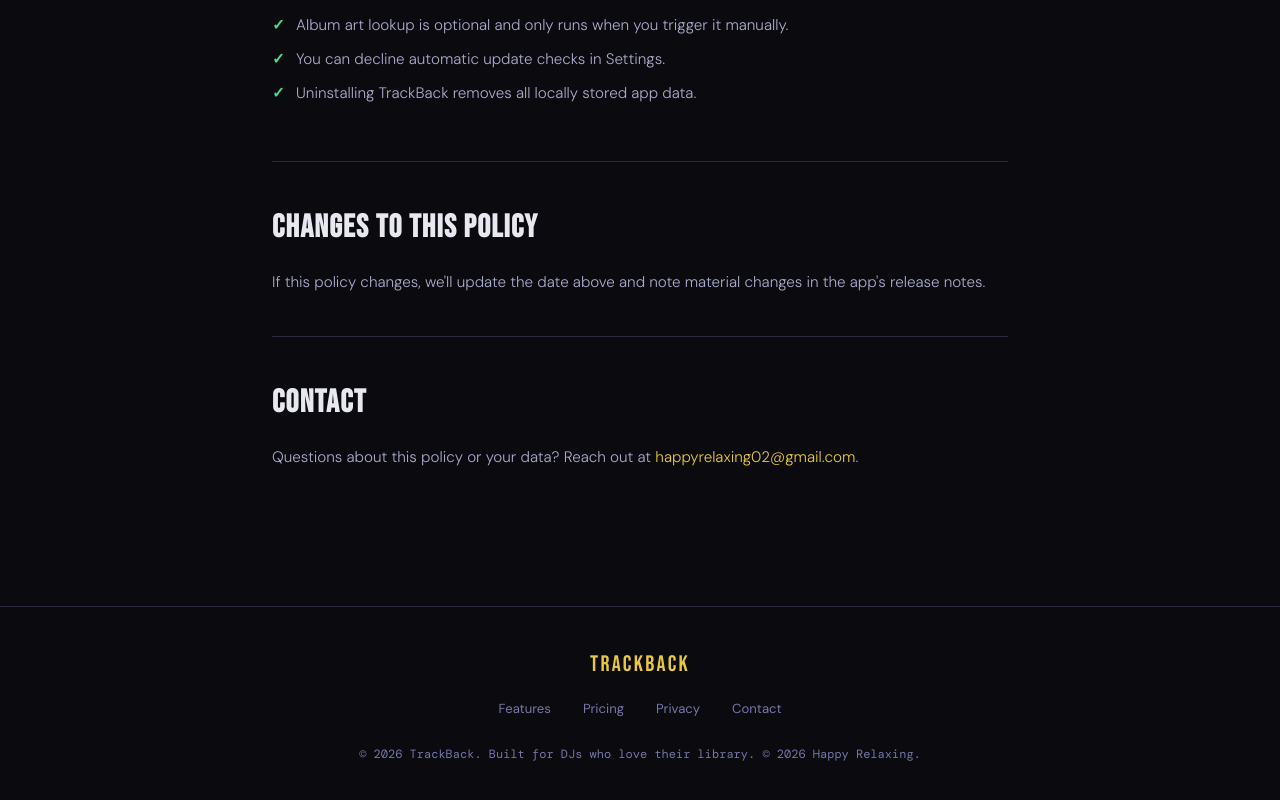
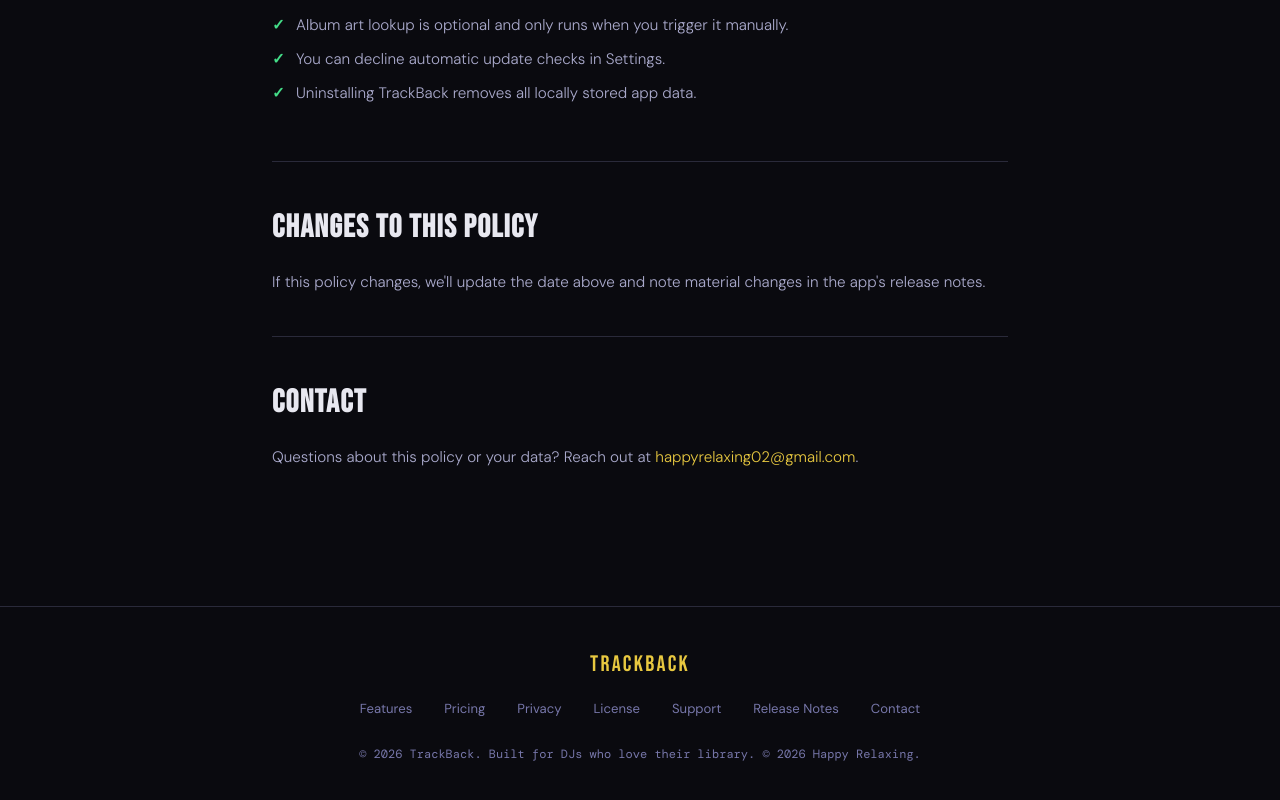
Before and after one commit to csltrains96/TrackBack-DJ-Player-Site, a plain HTML site: page privacy.html in a window 1280 px wide. Shown: the part 1708-2508 px from the top of the page. Drawn offline with nearby package versions, Linux system fonts and the light colour scheme.

Commit message:
Update privacy.html

```diff
--- a/privacy.html
+++ b/privacy.html
@@ -167,6 +167,7 @@
 }
 .footer-links {
   display: flex; gap: 2rem; justify-content: center;
+  flex-wrap: wrap;
   list-style: none; margin-bottom: 1.5rem;
 }
 .footer-links a {
@@ -306,6 +307,9 @@
     <li><a href="index.html#features">Features</a></li>
     <li><a href="index.html#pricing">Pricing</a></li>
     <li><a href="privacy.html">Privacy</a></li>
+    <li><a href="license.html">License</a></li>
+    <li><a href="support.html">Support</a></li>
+    <li><a href="release-notes.html">Release Notes</a></li>
     <li><a href="mailto:happyrelaxing02@gmail.com">Contact</a></li>
   </ul>
   <p class="footer-copy">© 2026 TrackBack. Built for DJs who love their library.  © 2026 Happy Relaxing.</p>
```
